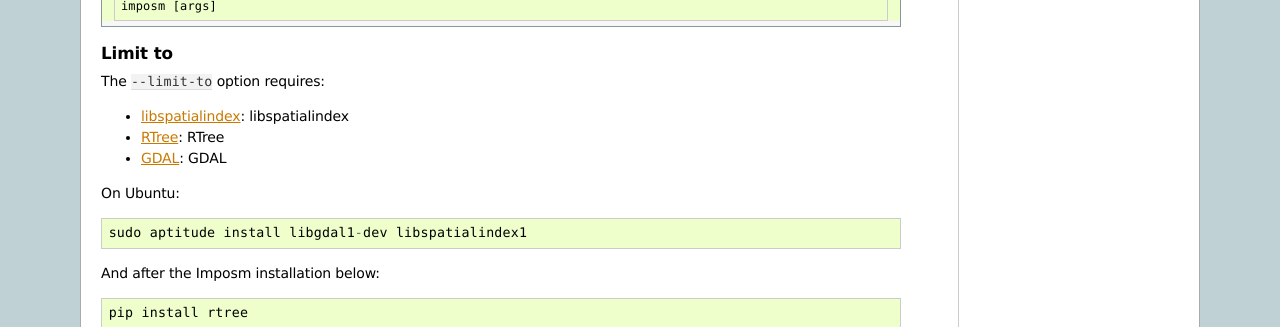
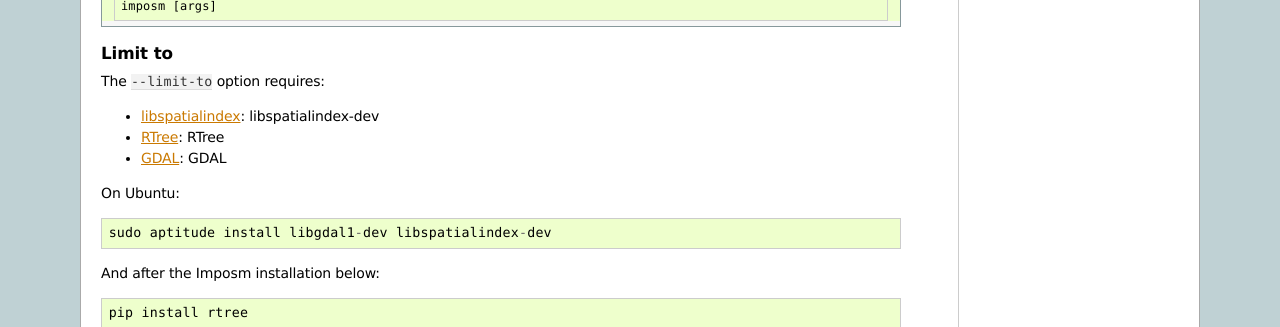
Before and after one commit to omniscale/imposm2, a Sphinx documentation site: the page built from doc/source/install.rst, in a window 1280 px wide. Shown: the part 770-1097 px from the top of the page. Built offline with Sphinx 7.4.7, drawn with Linux system fonts in a browser that asks for light colours.

Commit message:
RTree requires libspatialindex-dev

```diff
--- a/doc/source/install.rst
+++ b/doc/source/install.rst
@@ -43,14 +43,14 @@
 
 The ``--limit-to`` option requires:
 
-- `libspatialindex <http://libspatialindex.github.com/>`_: libspatialindex
+- `libspatialindex <http://libspatialindex.github.com/>`_: libspatialindex-dev
 - `RTree <http://pypi.python.org/pypi/Rtree/>`_: RTree
 - `GDAL <http://gdal.org/>`_: GDAL
 
 
 On Ubuntu::
 
-  sudo aptitude install libgdal1-dev libspatialindex1
+  sudo aptitude install libgdal1-dev libspatialindex-dev
 
 And after the Imposm installation below::
 
```
